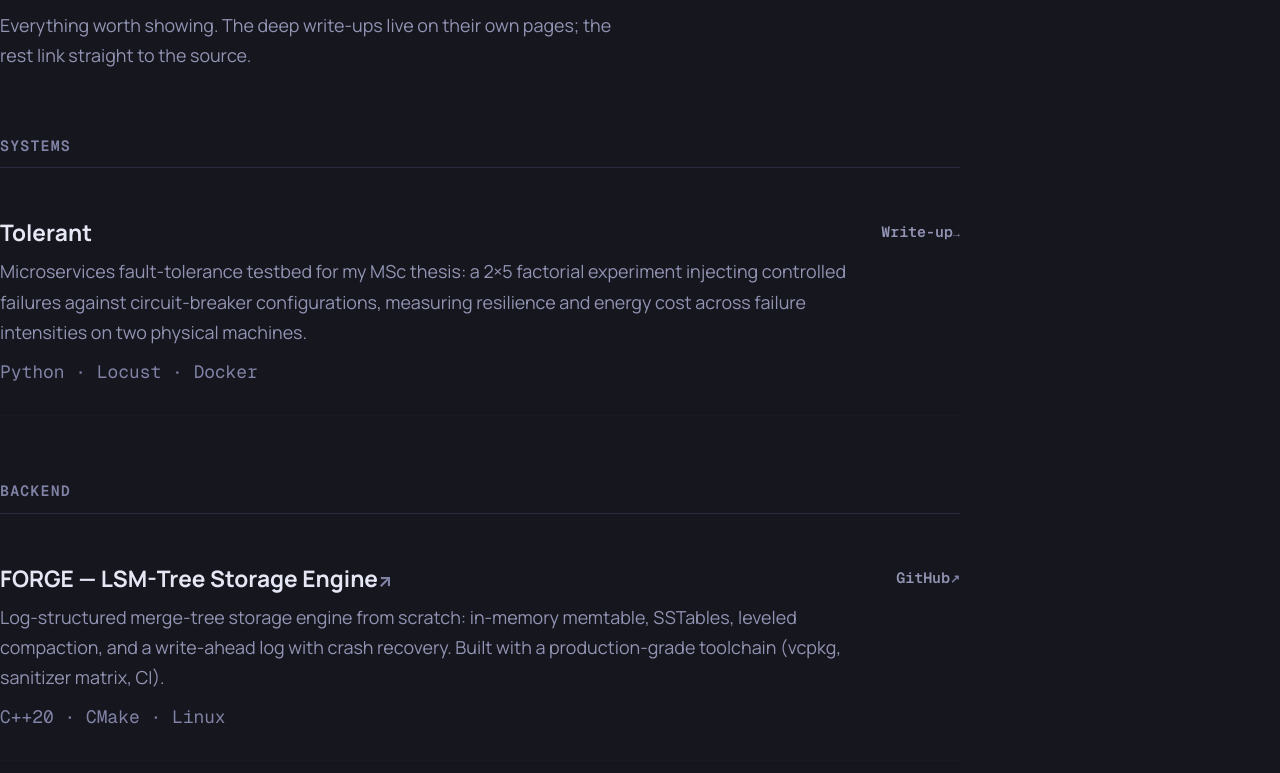
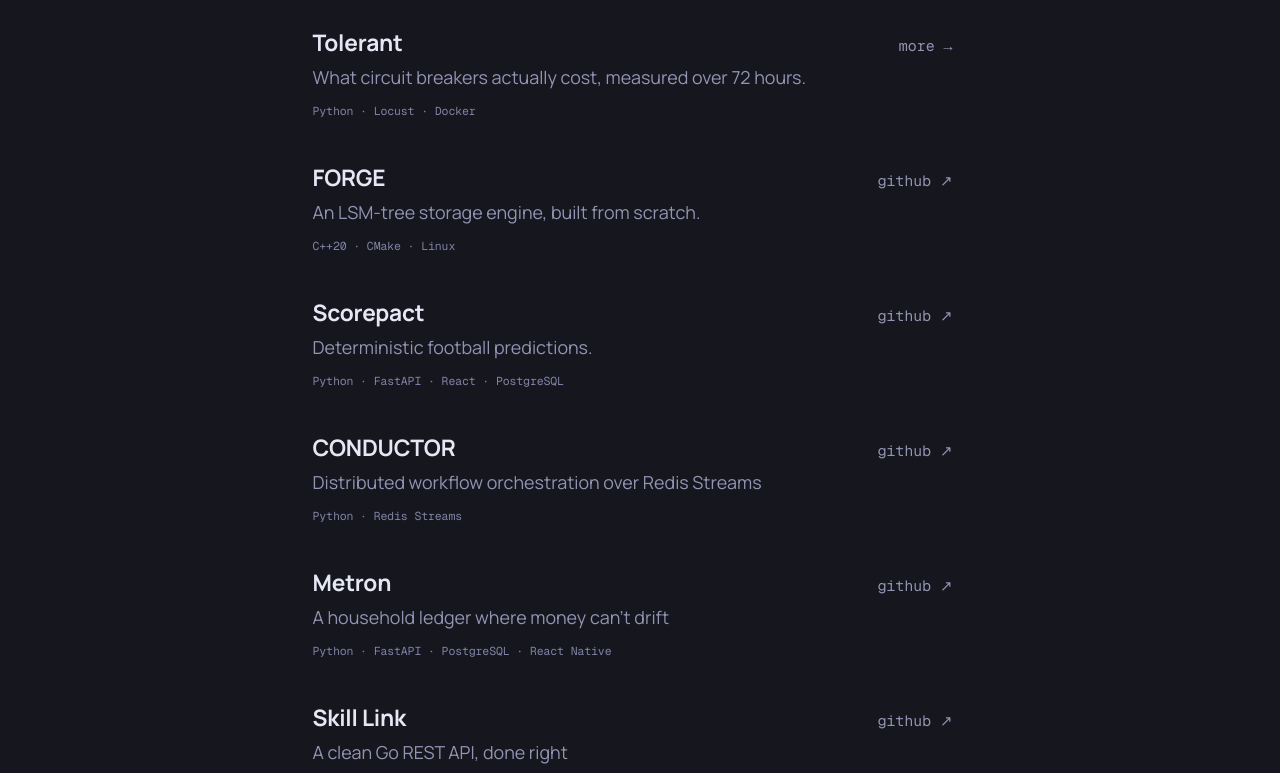
Before and after one commit to samnart1/samnart1, an Astro site: page /projects in a window 1280 px wide. Shown: the part 130-903 px from the top of the page. Built offline with nearby package versions, Linux system fonts and the light colour scheme; Astro itself is replaced by a stand-in of ours.

Commit message:
improve site

```diff
--- a/src/content/projects/01-tolerant.md
+++ b/src/content/projects/01-tolerant.md
@@ -9,7 +9,4 @@
 draft: false
 ---
 
-Microservices fault-tolerance testbed for my MSc thesis: a 2×5 factorial
-experiment injecting controlled failures against circuit-breaker
-configurations, measuring resilience and energy cost across failure
-intensities on two physical machines.
+What circuit breakers actually cost, measured over 72 hours.
--- a/src/content/projects/02-forge.md
+++ b/src/content/projects/02-forge.md
@@ -1,5 +1,5 @@
 ---
-name: "FORGE — LSM-Tree Storage Engine"
+name: "FORGE"
 stack: ["C++20", "CMake", "Linux"]
 repo: "https://github.com/samnart1/forge"
 order: 2
@@ -7,6 +7,4 @@
 draft: false
 ---
 
-Log-structured merge-tree storage engine from scratch: in-memory memtable,
-SSTables, leveled compaction, and a write-ahead log with crash recovery.
-Built with a production-grade toolchain (vcpkg, sanitizer matrix, CI).
+An LSM-tree storage engine, built from scratch.
--- a/src/content/projects/03-scorepact.md
+++ b/src/content/projects/03-scorepact.md
@@ -7,5 +7,4 @@
 draft: false
 ---
 
-Football prediction platform: a FastAPI backend with a deterministic scoring
-engine on PostgreSQL and a React frontend.
+Deterministic football predictions.
--- a/src/content/projects/04-conductor.md
+++ b/src/content/projects/04-conductor.md
@@ -7,5 +7,4 @@
 draft: false
 ---
 
-Distributed workflow orchestration engine: DAG execution, saga patterns, and
-fault-tolerant job handling over Redis Streams.
+Distributed workflow orchestration over Redis Streams
--- a/src/content/projects/05-metron.md
+++ b/src/content/projects/05-metron.md
@@ -7,7 +7,4 @@
 draft: false
 ---
 
-Household finance OS built on a double-entry ledger: every transfer, refund
-and split payment is one mechanism. FastAPI + PostgreSQL backend with a
-draft/confirm write path, plus an Expo React Native client where money is a
-render-only type so totals never drift across a shared household.
+A household ledger where money can't drift
--- a/src/content/projects/06-skill-link.md
+++ b/src/content/projects/06-skill-link.md
@@ -7,6 +7,4 @@
 draft: false
 ---
 
-Go backend MVP: a clean REST API built with Gin over PostgreSQL, structured
-with a standard cmd/internal/pkg layout, graceful shutdown, and a multi-stage
-Docker build.
+A clean Go REST API, done right
--- a/src/pages/projects/index.astro
+++ b/src/pages/projects/index.astro
@@ -5,113 +5,81 @@
 
 const name = "Samuel Tettey-Nartey";
 
-const all = (await getCollection("projects", (e) => !e.data.draft)).sort(
+const projects = (await getCollection("projects", (e) => !e.data.draft)).sort(
   (a, b) => a.data.order - b.data.order
 );
 const rendered = await Promise.all(
-  all.map(async (e) => ({ data: e.data, Content: (await render(e)).Content }))
+  projects.map(async (e) => ({ data: e.data, Content: (await render(e)).Content }))
 );
 
-const groupsOrder = ["systems", "backend", "web", "experiments", "collections"] as const;
-const labels: Record<string, string> = {
-  systems: "Systems",
-  backend: "Backend",
-  web: "Web & apps",
-  experiments: "Experiments",
-  collections: "Collections & labs",
-};
-const grouped = groupsOrder
-  .map((cat) => ({ cat, items: rendered.filter((r) => r.data.category === cat) }))
-  .filter((g) => g.items.length > 0);
+function primaryLink(d: Record<string, any>) {
+  if (d.page) return { label: "more", href: d.page, ext: false };
+  if (d.demo) return { label: "live", href: d.demo, ext: true };
+  if (d.appStore) return { label: "app store", href: d.appStore, ext: true };
+  if (d.playStore) return { label: "play store", href: d.playStore, ext: true };
+  if (d.repo) return { label: "github", href: d.repo, ext: true };
+  return null;
+}
 ---
 
-<Base title={`Projects — ${name}`} description="Everything I've built — systems, backend, web, and experiments." name={name}>
-  <Topbar name={name} />
+<Base title={`Projects — ${name}`} description="Things I've built." name={name}>
+  <Topbar name={name} back={{ href: "/#projects", label: "Back" }} />
 
-  <main class="wrap doc">
-    <a class="back" href="/#projects">← Back</a>
+  <main class="doc">
     <h1 class="ptitle"># projects</h1>
-    <p class="intro">Everything worth showing. The deep write-ups live on their own pages; the rest link straight to the source.</p>
 
-    {grouped.map((g) => (
-      <section class="group">
-        <h2 class="group__label">{labels[g.cat]}</h2>
-        <ul class="rows" role="list">
-          {g.items.map(({ data, Content }) => {
-            const primary = data.page
-              ? { href: data.page, label: "Write-up", external: false }
-              : data.demo
-                ? { href: data.demo, label: "Demo", external: true }
-                : data.repo
-                  ? { href: data.repo, label: "GitHub", external: true }
-                  : null;
+    <ul class="list" role="list">
+      {rendered.map(({ data, Content }) => {
+        const link = primaryLink(data);
         return (
-              <li class="prow">
-                <div class="prow__main">
-                  <h3 class="prow__name">
-                    {data.page
-                      ? <a href={data.page}>{data.name}</a>
-                      : data.repo
-                        ? <a href={data.repo} target="_blank" rel="noopener">{data.name}<span class="arw">↗</span></a>
+          <li class="item">
+            <div class="item__row">
+              <h2 class="item__name">
+                {link
+                  ? <a href={link.href} target={link.ext ? "_blank" : undefined} rel={link.ext ? "noopener" : undefined}>{data.name}</a>
                   : data.name}
-                  </h3>
-                  <div class="prow__desc"><Content /></div>
-                  <p class="prow__stack">{data.stack.join(" · ")}</p>
-                </div>
-                {primary && (
-                  <a class="prow__link" href={primary.href}
-                    target={primary.external ? "_blank" : undefined}
-                    rel={primary.external ? "noopener" : undefined}>
-                    {primary.label}<span class="arw" aria-hidden="true">{primary.external ? "↗" : "→"}</span>
+              </h2>
+              {link && (
+                <a class="item__link" href={link.href} target={link.ext ? "_blank" : undefined} rel={link.ext ? "noopener" : undefined}>
+                  {link.label}{link.ext ? " ↗" : " →"}
                 </a>
               )}
+              {!link && data.private && <span class="item__link item__link--muted">private</span>}
+            </div>
+            <div class="item__desc"><Content /></div>
+            <p class="item__stack">{data.stack.join(" · ")}</p>
           </li>
         );
       })}
     </ul>
-      </section>
-    ))}
   </main>
 </Base>
 
 <style>
-  .doc { padding: calc(4rem + var(--space-l)) var(--space-m) var(--space-2xl); max-width: 60rem; }
-  .back {
-    display: inline-block; font-family: var(--font-mono); font-size: var(--step--1);
-    color: var(--muted); margin-bottom: var(--space-l);
+  .doc {
+    max-width: 40rem; margin-inline: auto;
+    padding: 7rem var(--space-m) var(--space-2xl);
   }
-  .back:hover { color: var(--acc-projects); text-decoration: none; }
   .ptitle {
-    font-family: var(--font-pixel); font-size: var(--step-2); color: var(--acc-projects); font-weight: 500;
+    font-family: var(--font-pixel); font-size: var(--step-2); margin-top: var(--space-xl);
+    color: var(--acc-projects); font-weight: 500; margin-bottom: var(--space-l);
   }
-  .intro { color: var(--muted); margin-top: var(--space-s); max-width: 56ch; }
 
-  .group { margin-top: var(--space-xl); }
-  .group__label {
-    font-family: var(--font-mono); font-size: var(--step--1); letter-spacing: 0.08em;
-    text-transform: uppercase; color: var(--faint); font-weight: 600;
-    padding-bottom: var(--space-2xs); border-bottom: 1px solid var(--line);
+  .list { display: flex; flex-direction: column; gap: var(--space-l); }
+  .item__row { display: flex; align-items: baseline; justify-content: space-between; gap: var(--space-s); }
+  .item__name { font-size: var(--step-1); font-weight: 700; color: var(--bright); letter-spacing: -0.01em; }
+  .item__name a { color: var(--bright); }
+  .item__name a:hover { color: var(--acc-projects); text-decoration: none; }
+  .item__link {
+    flex: none; font-family: var(--font-mono); font-size: var(--step--1);
+    color: var(--muted); white-space: nowrap; transition: color var(--dur-fast);
   }
-  .rows { display: flex; flex-direction: column; margin-top: var(--space-s); }
-  .prow {
-    display: flex; align-items: flex-start; justify-content: space-between; gap: var(--space-m);
-    padding: var(--space-m) 0; border-bottom: 1px solid var(--line-soft, #1a1a1e);
-  }
-  .prow__name { font-size: var(--step-1); font-weight: 700; color: var(--bright); }
-  .prow__name a { color: var(--bright); }
-  .prow__name a:hover { color: var(--acc-projects); text-decoration: none; }
-  .prow__desc { margin-top: 0.2rem; }
-  .prow__desc :global(p) { color: var(--muted); font-size: var(--step-0); }
-  .prow__stack { font-family: var(--font-mono); font-size: var(--step--2); color: var(--faint); margin-top: var(--space-2xs); }
-  .prow__link {
-    flex: none; font-family: var(--font-mono); font-size: var(--step--1); color: var(--muted); font-weight: 600;
-    white-space: nowrap; padding-top: 0.3rem;
-  }
-  .prow__link:hover { color: var(--acc-projects); text-decoration: none; }
-  .arw { font-size: 0.8em; color: var(--faint); }
-  .prow__name a:hover .arw, .prow__link:hover .arw { color: var(--acc-projects); }
-
-  @media (max-width: 40rem) {
-    .prow { flex-direction: column; gap: var(--space-2xs); }
+  .item__link:hover { color: var(--acc-projects); text-decoration: none; }
+  .item__link--muted { color: var(--faint); }
+  .item__desc { margin-top: var(--space-3xs); }
+  .item__desc :global(p) { color: var(--muted); font-size: var(--step-0); line-height: 1.6; }
+  .item__stack {
+    font-family: var(--font-mono); font-size: 0.72rem;
+    color: var(--faint); margin-top: var(--space-2xs); letter-spacing: -0.01em;
   }
 </style>
--- a/src/pages/projects/tolerant.astro
+++ b/src/pages/projects/tolerant.astro
@@ -63,7 +63,7 @@
   description={description}
   name={name}
 >
-  <Topbar name={name} back={{ href: "/#projects", label: "back to projects" }} />
+  <Topbar name={name} back={{ href: "/projects", label: "back to projects" }} />
 
   <article class="doc">
     <header class="head">
```
Lines whose indentation alone changed are shown as unchanged.
